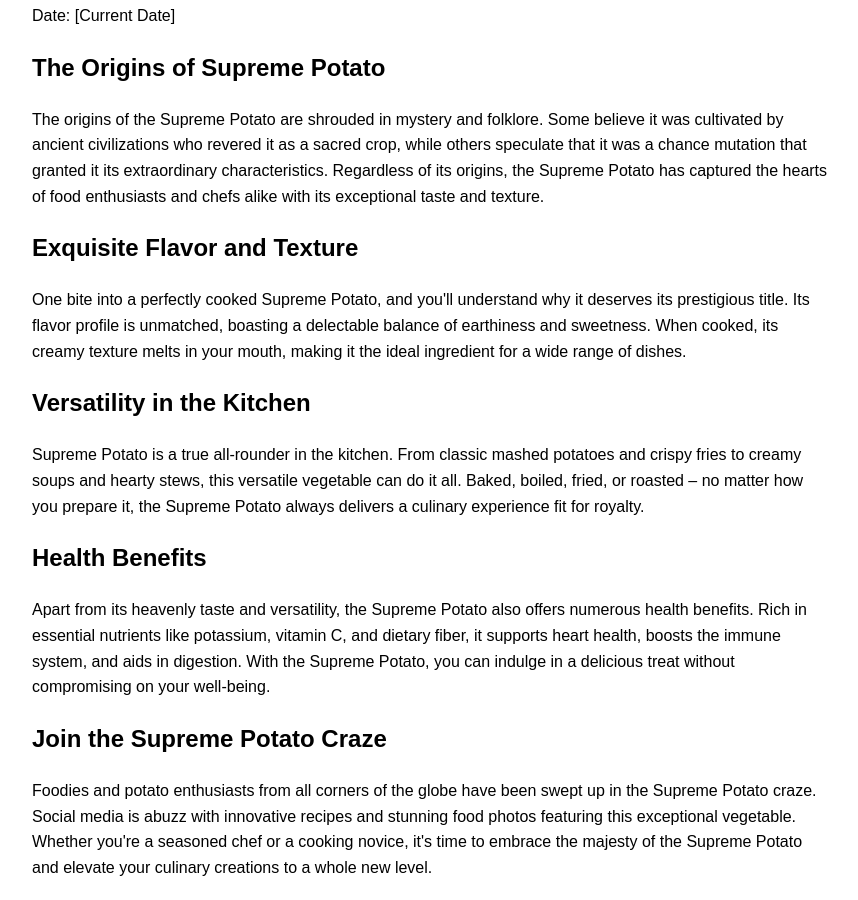
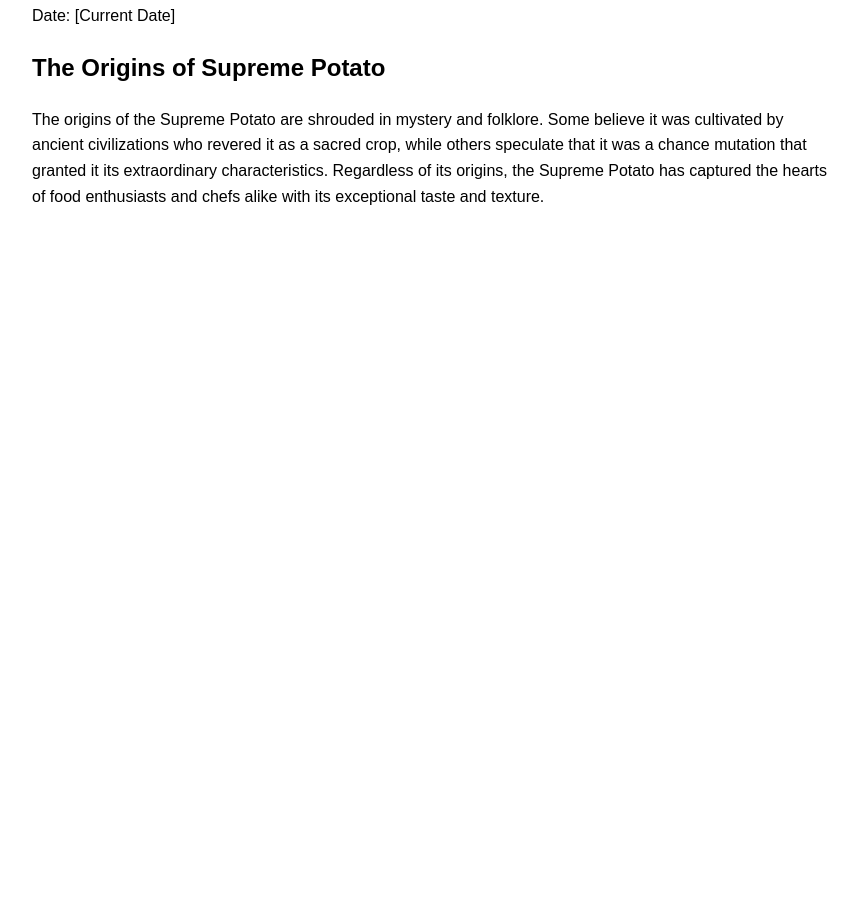
Before and after one commit to RaunakDC/jenkin-multijob, a plain HTML site: page index.html in a window 1280 px wide. Shown: the part 407-1307 px from the top of the page, without its empty margins (208-1066 px from the left). After the commit the page ends 800 px from the top, so only its background shows below. Drawn offline with Linux system fonts and the light colour scheme.

Commit message:
Update index.html

```diff
--- a/index.html
+++ b/index.html
@@ -28,7 +28,7 @@
     </style>
 </head>
 <body>
-    <h1>Supreme Potato - The King of Vegetables</h1>
+    <h1>Potato - The King of Vegetables</h1>
     <img src="https://www.example.com/supreme_potato_image.jpg" alt="Supreme Potato">
 
     <div class="blog-content">
@@ -42,35 +42,8 @@
             has captured the hearts of food enthusiasts and chefs alike with its exceptional taste and texture.
         </p>
 
-        <h2>Exquisite Flavor and Texture</h2>
-        <p>
-            One bite into a perfectly cooked Supreme Potato, and you'll understand why it deserves its prestigious title.
-            Its flavor profile is unmatched, boasting a delectable balance of earthiness and sweetness. When cooked,
-            its creamy texture melts in your mouth, making it the ideal ingredient for a wide range of dishes.
-        </p>
 
-        <h2>Versatility in the Kitchen</h2>
-        <p>
-            Supreme Potato is a true all-rounder in the kitchen. From classic mashed potatoes and crispy fries to creamy
-            soups and hearty stews, this versatile vegetable can do it all. Baked, boiled, fried, or roasted – no matter
-            how you prepare it, the Supreme Potato always delivers a culinary experience fit for royalty.
-        </p>
 
-        <h2>Health Benefits</h2>
-        <p>
-            Apart from its heavenly taste and versatility, the Supreme Potato also offers numerous health benefits.
-            Rich in essential nutrients like potassium, vitamin C, and dietary fiber, it supports heart health, boosts
-            the immune system, and aids in digestion. With the Supreme Potato, you can indulge in a delicious treat
-            without compromising on your well-being.
-        </p>
-
-        <h2>Join the Supreme Potato Craze</h2>
-        <p>
-            Foodies and potato enthusiasts from all corners of the globe have been swept up in the Supreme Potato craze.
-            Social media is abuzz with innovative recipes and stunning food photos featuring this exceptional vegetable.
-            Whether you're a seasoned chef or a cooking novice, it's time to embrace the majesty of the Supreme Potato
-            and elevate your culinary creations to a whole new level.
-        </p>
     </div>
 </body>
 </html>
```
